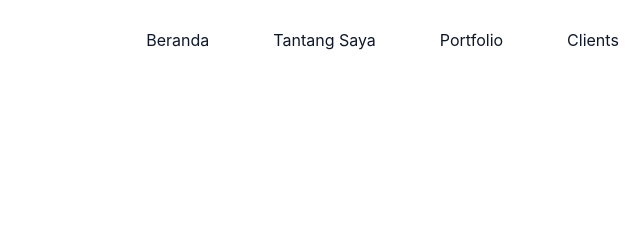
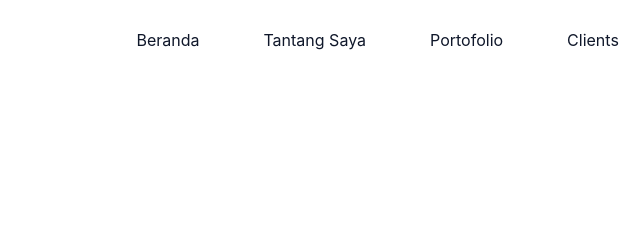
Before and after one commit to abnureza/portofolio, a website: page index.html in a window 1280 px wide. Shown: the top 240 px of the page, 376-1016 px from the left. Drawn offline with Linux system fonts and the light colour scheme.

Commit message:
portofolio

```diff
--- a/index.html
+++ b/index.html
@@ -30,7 +30,7 @@
                                 <a href="#about" class="text-base text-dark py-2 mx-8 flex group-hover:text-primary">Tantang Saya</a>
                             </li>
                             <li class="group">
-                                <a href="#portfolio" class="text-base text-dark py-2 mx-8 flex group-hover:text-primary">Portfolio</a>
+                                <a href="#portofolio" class="text-base text-dark py-2 mx-8 flex group-hover:text-primary">Portofolio</a>
                             </li>
                             <li class="group">
                                 <a href="#clients" class="text-base text-dark py-2 mx-8 flex group-hover:text-primary">Clients</a>
@@ -120,7 +120,7 @@
     <!-- About section end -->
 
     <!-- Portofolio Section Start -->
-    <section id="portfolio" class="pt-36 pb-16 bg-slate-100">
+    <section id="portofolio" class="pt-36 pb-16 bg-slate-100">
         <div class="container">
             <div class="w-full px-4">
                 <div class="max-w-xl mx-auto text-center mb-16">
@@ -312,7 +312,7 @@
                             <a href="#about" class="inline-block text-base hover:text-primary mb-3">Tentang saya</a>
                         </li>
                         <li>
-                            <a href="#portfolio" class="inline-block text-base hover:text-primary mb-3">Portofolio</a>
+                            <a href="#portofolio" class="inline-block text-base hover:text-primary mb-3">Portofolio</a>
                         </li>
                         <li>
                             <a href="#clients" class="inline-block text-base hover:text-primary mb-3">Clients</a>
```
